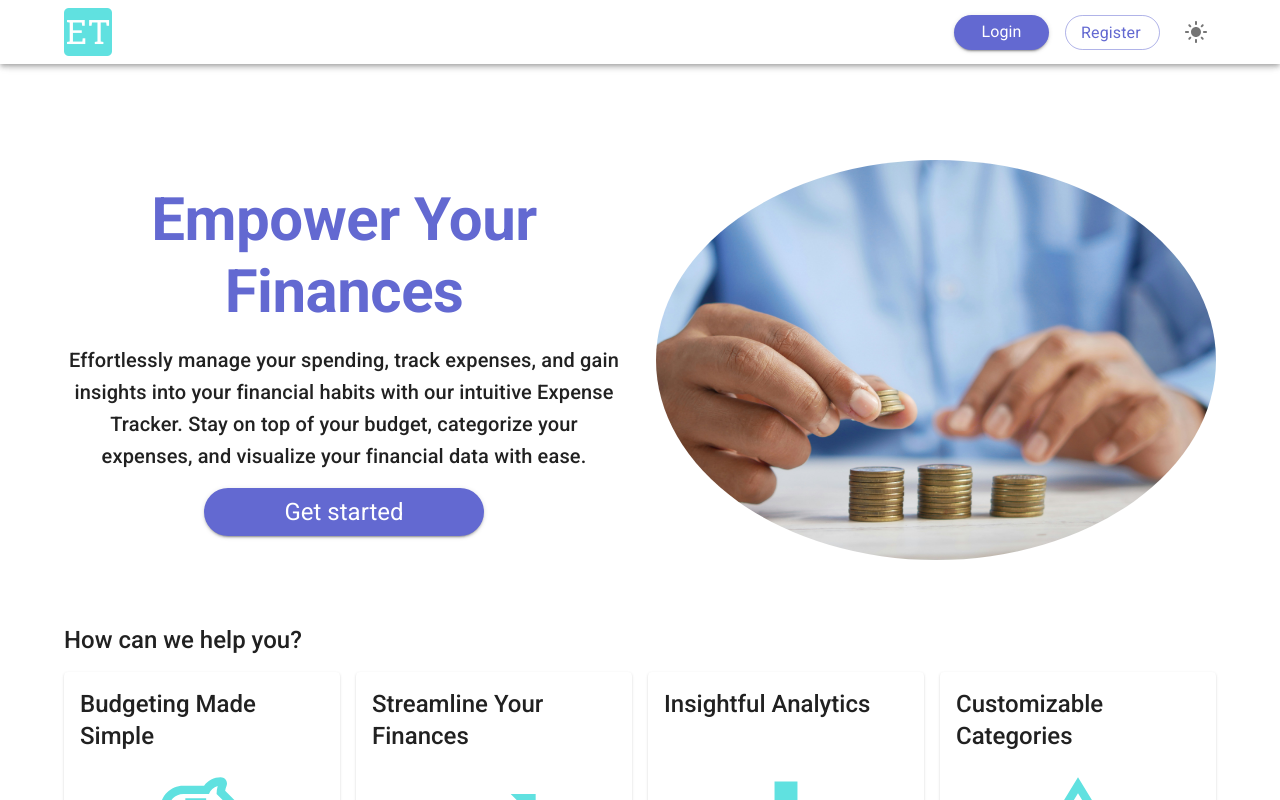
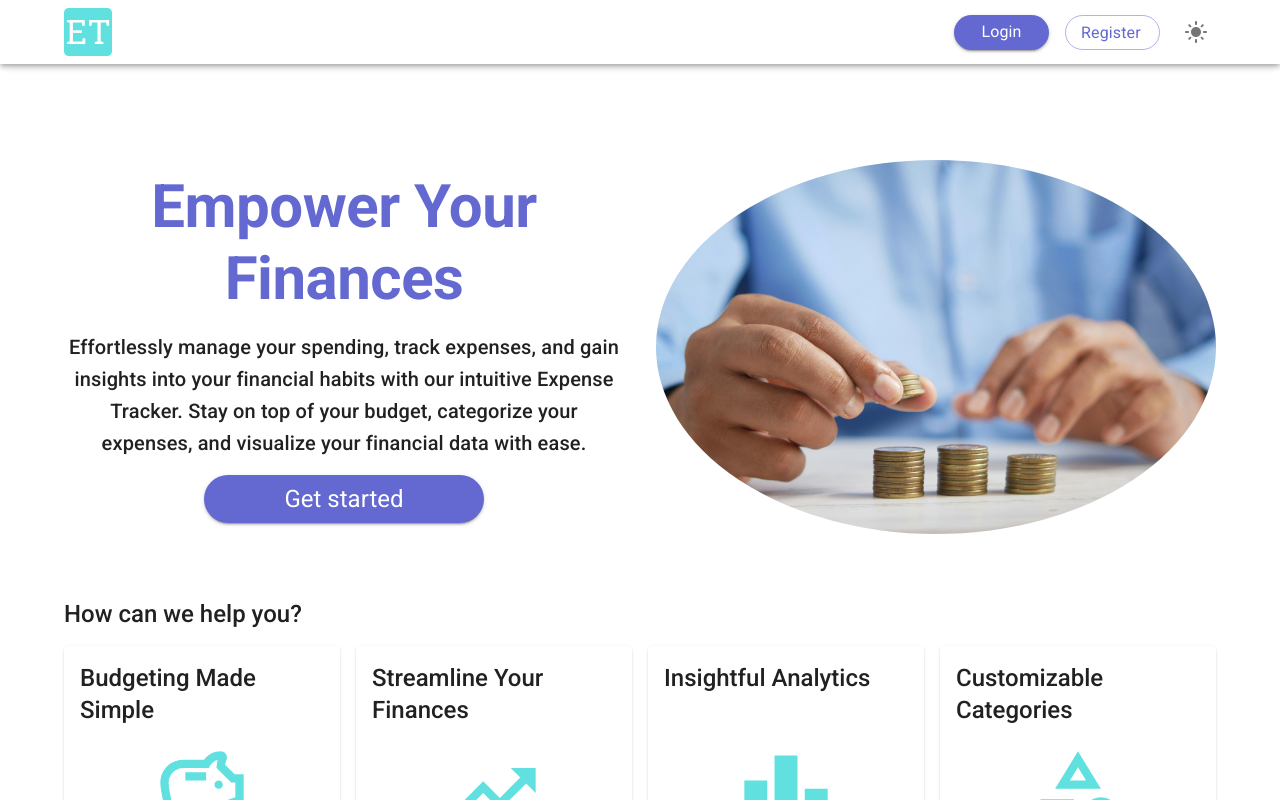
Before and after one commit to JacobArthurs/expense-tracker-frontend, a React (Vite) app: page / in a window 1280 px wide. Shown: the top 800 px of the page. Built offline with nearby package versions, Linux system fonts and the light colour scheme.

Commit message:
Refactor landing hero image

```diff
--- a/src/components/landing/LandingHeroComponent.jsx
+++ b/src/components/landing/LandingHeroComponent.jsx
@@ -21,17 +21,13 @@ export const LandingHeroComponent = () => {
             </Grid>
             <Grid item xs={6} sx={{ height: '100%', display: {xs: 'none', md: 'flex'}, flexDirection: 'column', justifyContent: 'center', alignItems: 'center' }}>
                 <Box
+                    component="img"
+                    src={money}
                     sx={{
-                        backgroundImage:`url(${money})`,
-                        backgroundRepeat: "no-repeat",
-                        backgroundSize: "cover",
-                        backgroundPosition: 'right bottom',
-                        height: '400px',
                         width: '100%',
                         borderRadius: '100%'
-                    }}>
-
-                </Box>
+                    }}
+                />
             </Grid>
         </Grid>
     );
```
